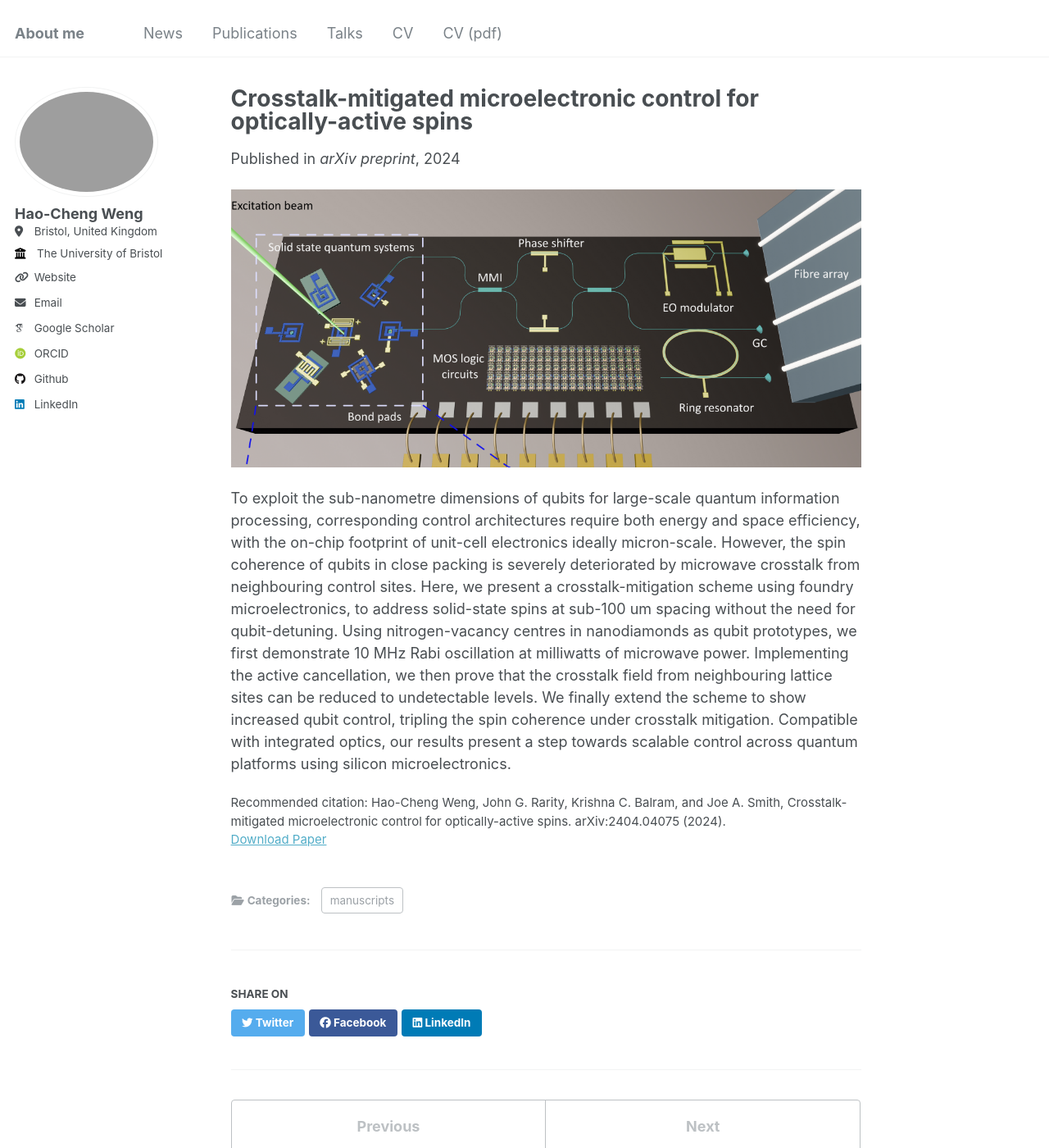
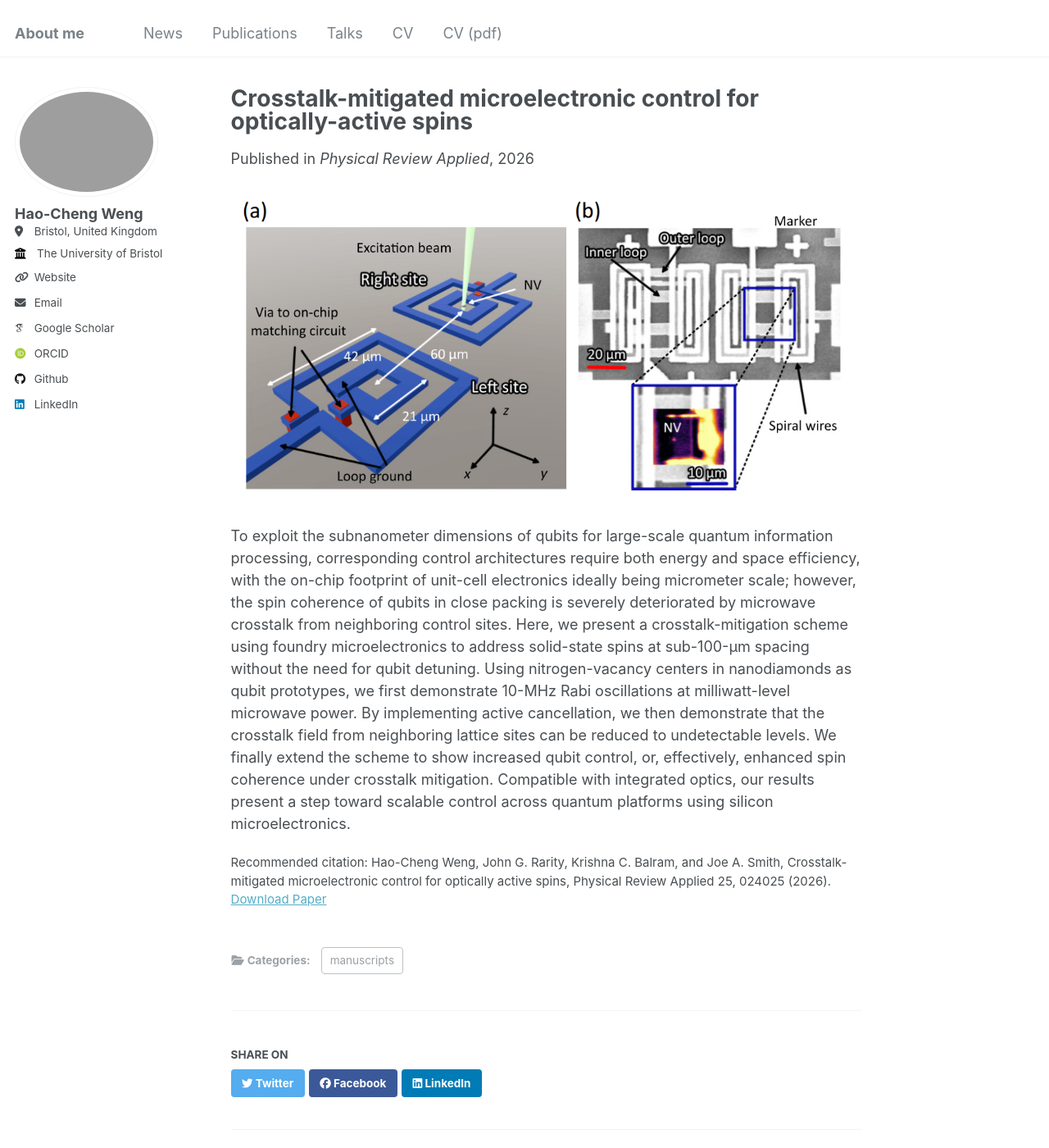
Before and after one commit to haochengweng/haochengweng.github.io, a Jekyll site: the page built from _publications/ASIC.md, in a window 1280 px wide and 1400 px high. Shown: the whole window at 82% size. Built offline with Jekyll 4.4.1, drawn with Linux system fonts in a browser that asks for light colours; some web fonts are replaced.

Commit message:
Update ASIC.md

```diff
--- a/_publications/ASIC.md
+++ b/_publications/ASIC.md
@@ -4,12 +4,12 @@ collection: publications
 category: manuscripts
 permalink: /publication/ASIC
 excerpt:
-date: 2024-04-05
-venue: 'arXiv preprint'
+date: 2026-02-09
+venue: 'Physical Review Applied'
 # slidesurl: 'http://academicpages.github.io/files/slides3.pdf'
-paperurl: 'https://arxiv.org/abs/2404.04075'
-citation: 'Hao-Cheng Weng, John G. Rarity, Krishna C. Balram, and Joe A. Smith, Crosstalk-mitigated microelectronic control for optically-active spins. arXiv:2404.04075 (2024).'
+paperurl: 'https://journals.aps.org/prapplied/abstract/10.1103/stgn-ysxr'
+citation: 'Hao-Cheng Weng, John G. Rarity, Krishna C. Balram, and Joe A. Smith, Crosstalk-mitigated microelectronic control for optically active spins, Physical Review Applied 25, 024025 (2026).'
 ---
-![Profile Picture](/images/ASIC.png)
+![Profile Picture](/images/ASIC_new.png)
 
-To exploit the sub-nanometre dimensions of qubits for large-scale quantum information processing, corresponding control architectures require both energy and space efficiency, with the on-chip footprint of unit-cell electronics ideally micron-scale. However, the spin coherence of qubits in close packing is severely deteriorated by microwave crosstalk from neighbouring control sites. Here, we present a crosstalk-mitigation scheme using foundry microelectronics, to address solid-state spins at sub-100 um spacing without the need for qubit-detuning. Using nitrogen-vacancy centres in nanodiamonds as qubit prototypes, we first demonstrate 10 MHz Rabi oscillation at milliwatts of microwave power. Implementing the active cancellation, we then prove that the crosstalk field from neighbouring lattice sites can be reduced to undetectable levels. We finally extend the scheme to show increased qubit control, tripling the spin coherence under crosstalk mitigation. Compatible with integrated optics, our results present a step towards scalable control across quantum platforms using silicon microelectronics.
+To exploit the subnanometer dimensions of qubits for large-scale quantum information processing, corresponding control architectures require both energy and space efficiency, with the on-chip footprint of unit-cell electronics ideally being micrometer scale; however, the spin coherence of qubits in close packing is severely deteriorated by microwave crosstalk from neighboring control sites. Here, we present a crosstalk-mitigation scheme using foundry microelectronics to address solid-state spins at sub-100-μm spacing without the need for qubit detuning. Using nitrogen-vacancy centers in nanodiamonds as qubit prototypes, we first demonstrate 10-MHz Rabi oscillations at milliwatt-level microwave power. By implementing active cancellation, we then demonstrate that the crosstalk field from neighboring lattice sites can be reduced to undetectable levels. We finally extend the scheme to show increased qubit control, or, effectively, enhanced spin coherence under crosstalk mitigation. Compatible with integrated optics, our results present a step toward scalable control across quantum platforms using silicon microelectronics.
```
